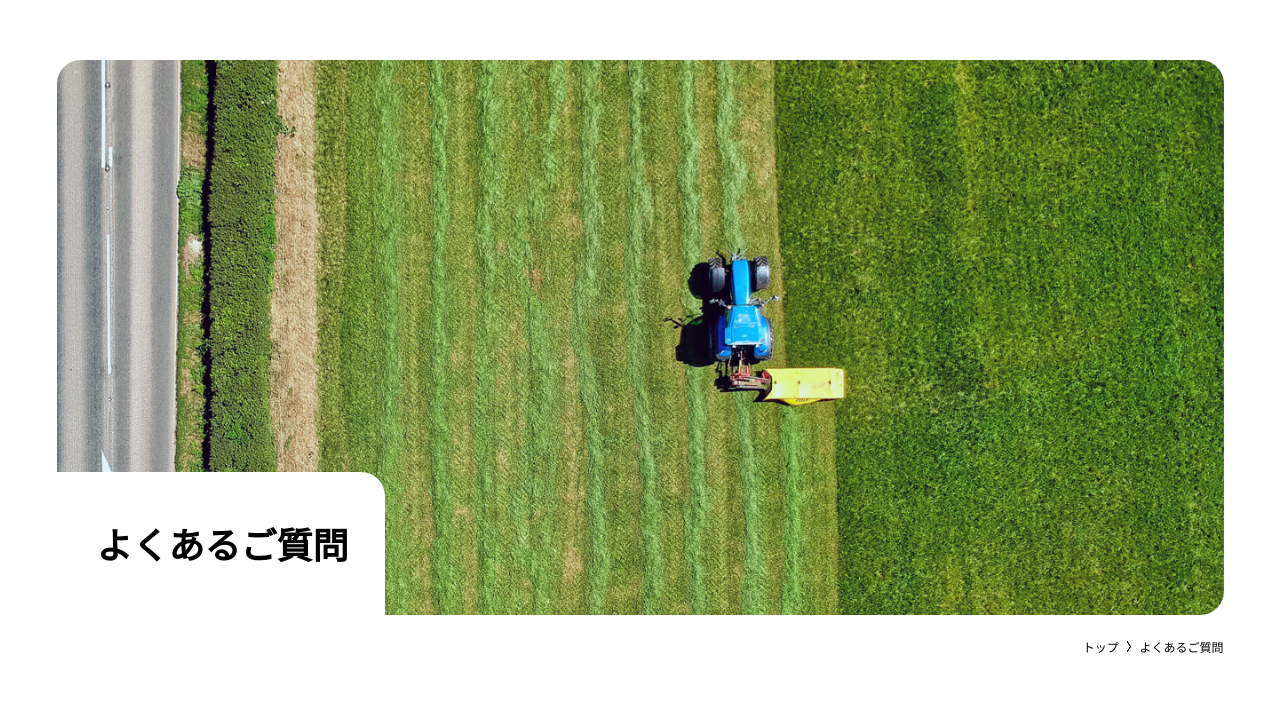
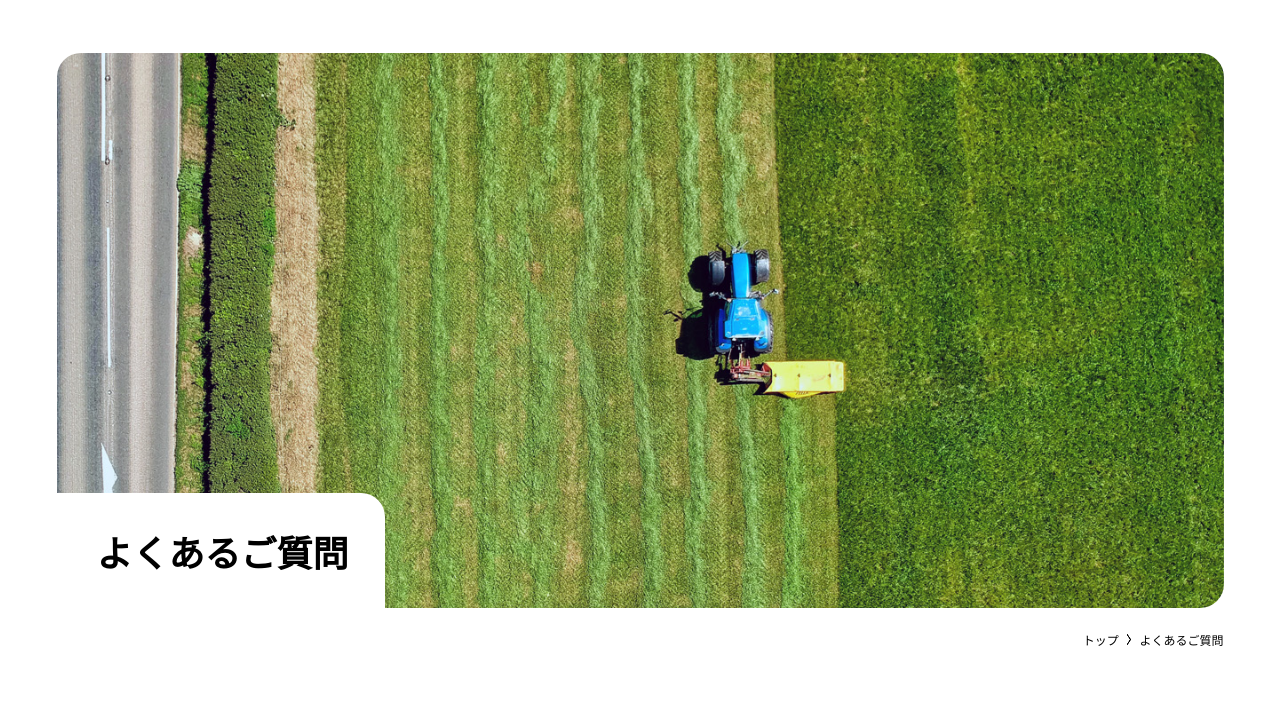
Before and after one commit to dai80/web-site, a plain HTML site: page faq/index.html in a window 1280 px wide. Shown: the part 92-800 px from the top of the page. Drawn offline with nearby package versions, Linux system fonts and the light colour scheme; some packages are replaced by stand-ins of ours.

Commit message:
最初のコミット

```diff
--- a/assets/style/main.css
+++ b/assets/style/main.css
@@ -353,7 +353,7 @@ h1 img {
 -------------------------------------------------*/
 @media (min-width: 768px) {
     .about-us {
-        padding: 1.0625rem 1rem 3.75rem;
+        padding: 0 1rem 3.75rem;
         max-width: 59.5rem;
         margin: 0 auto;
     }
@@ -904,7 +904,7 @@ h1 img {
 
 @media (min-width: 768px) {
     .cover2-3 {
-        padding: 9.5rem 1rem 4rem;
+        padding: 9.0625rem 1rem 4rem;
     }
 }
 
@@ -940,8 +940,8 @@ h1 img {
 @media (min-width: 768px) {
     .cover2-3-title__box {
         position: absolute;
-        bottom: 0%;
-        left: 0%;
+        bottom: -0.2%;
+        left: 0;
         background-color: #fff;
         padding: 2.5rem 2.25rem 2.5rem 2.5rem;
         border-radius: 0 24px 0 0;
@@ -957,6 +957,7 @@ h1 img {
 @media (min-width: 768px) {
     .cover2-3__title {
         font-size: 2.25rem;
+        line-height: 1;
     }
 
 }
```
